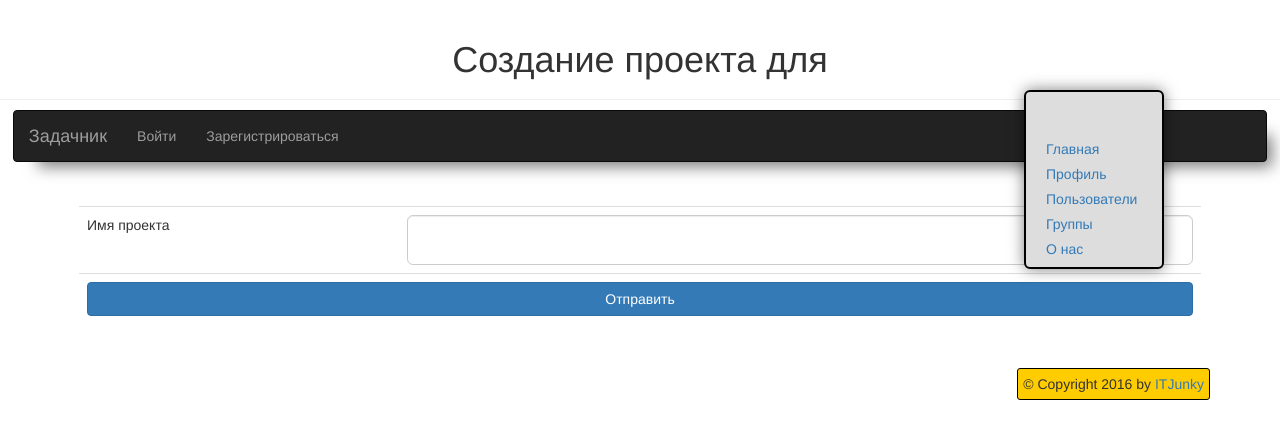
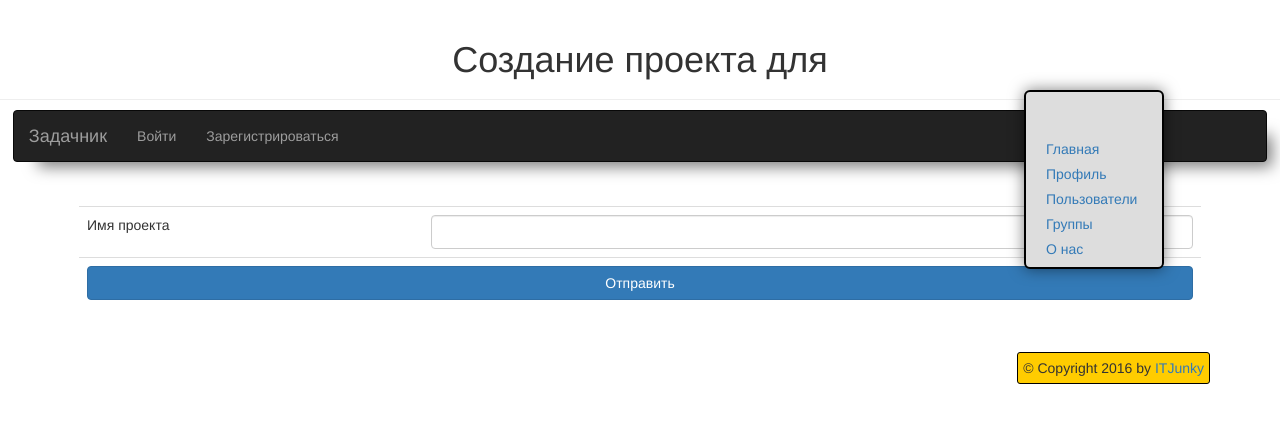
Before and after one commit to itJunky/web-tasker.py, a Flask app: template web_tasker/templates/project_create.html in a window 1280 px wide. Shown: the top 439 px of the page. Run offline with Flask 2, Linux system fonts and the light colour scheme; the template is opened without the code that fills it, so the values that code supplies are empty; parts of the project's set-up code (start-up, migrations or seed data) failed here and were passed over; some libraries are stand-ins or nearby versions.

Commit message:
Update project_create.html
Fix name field showing

```diff
--- a/web_tasker/templates/project_create.html
+++ b/web_tasker/templates/project_create.html
@@ -10,7 +10,7 @@
   <div class="container well-lg">
     <form action="" method="post">
     <table class="table">
-      <tr><td>Имя проекта</td><td><input class="form-control well-lg" required type='text' name='projectname'></td></tr>
+      <tr><td>Имя проекта</td><td><input class="form-control" required type='text' name='projectname'></td></tr>
       <tr><td colspan="2"><input class="btn btn-primary btn-block" type='submit' value='Отправить'></td></tr>
     </table>
     </form>
```
